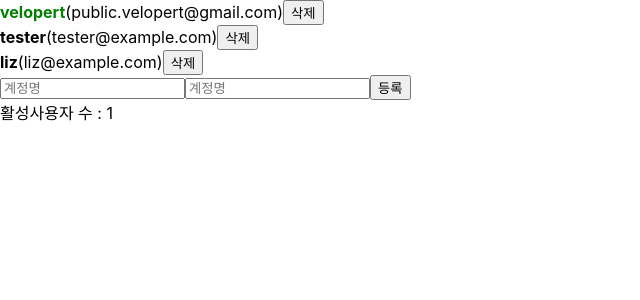
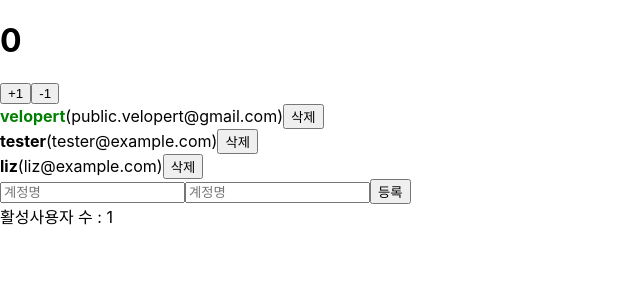
Before and after one commit to hyunjunyong/react-study, a React (Create React App) app: page / in a window 1280 px wide. Shown: the top 300 px of the page, without its empty margins (0-640 px from the left). Built offline with nearby package versions, Linux system fonts and the light colour scheme.

Commit message:
use reducer

```diff
--- a/src/App.jsx
+++ b/src/App.jsx
@@ -1,26 +1,18 @@
-import React, { useRef, useState, useMemo, useCallback } from 'react';
+import React, { useRef, useState, useMemo, useCallback,useReducer } from 'react';
 import UserList from './component/UserList';
 import CreateUser from './component/CreateUser';
+import Counter from './component/counter';
 
 function countActiveUsers(users) {
   console.log('활성 사용자 수를 세는중...');
   return users.filter(user => user.active).length;
 }
-
-function App() {
-  const [inputs, setInputs] = useState({
+const initialState = {
+  inputs: {
     username: '',
     email: ''
-  });
-  const { username, email } = inputs;
-  const onChange = useCallback(e => {
-    const { name, value } = e.target;
-    setInputs(inputs => ({
-      ...inputs,
-      [name]: value
-    }));
-  }, []);
-  const [users, setUsers] = useState([
+  },
+  users: [
     {
       id: 1,
       username: 'velopert',
@@ -39,37 +31,86 @@
       email: 'liz@example.com',
       active: false
     }
-  ]);
+  ]
+};
 
+function reducer(state, action) {
+  switch (action.type) {
+    case 'CHANGE_INPUT':
+      return {
+        ...state,
+        inputs: {
+          ...state.inputs,
+          [action.name]: action.value
+        }
+      };
+    case 'CREATE_USER':
+      return {
+        inputs: initialState.inputs,
+        users: state.users.concat(action.user)
+      };
+    case 'TOGGLE_USER':
+      return {
+        ...state,
+        users: state.users.map(user =>
+          user.id === action.id ? { ...user, active: !user.active } : user
+        )
+      };
+    case 'REMOVE_USER':
+      return {
+        ...state,
+        users: state.users.filter(user => user.id !== action.id)
+      };
+    default:
+      return state;
+  }
+}
+
+function App() {
+  const [state, dispatch] = useReducer(reducer, initialState);
   const nextId = useRef(4);
+
+  const { users } = state;
+  const { username, email } = state.inputs;
+
+  const onChange = useCallback(e => {
+    const { name, value } = e.target;
+    dispatch({
+      type: 'CHANGE_INPUT',
+      name,
+      value
+    });
+  }, []);
+
   const onCreate = useCallback(() => {
-    const user = {
-      id: nextId.current,
-      username,
-      email
-    };
-    setUsers(users => users.concat(user));
-
-    setInputs({
-      username: '',
-      email: ''
+    dispatch({
+      type: 'CREATE_USER',
+      user: {
+        id: nextId.current,
+        username,
+        email
+      }
     });
     nextId.current += 1;
   }, [username, email]);
 
+  const onToggle = useCallback(id => {
+    dispatch({
+      type: 'TOGGLE_USER',
+      id
+    });
+  }, []);
+
   const onRemove = useCallback(id => {
-    setUsers(users => users.filter(user => user.id !== id));
-  }, []);
-  const onToggle = useCallback(id => {
-    setUsers(users =>
-      users.map(user =>
-        user.id === id ? { ...user, active: !user.active } : user
-      )
-    );
+    dispatch({
+      type: 'REMOVE_USER',
+      id
+    });
   }, []);
   const count = useMemo(() => countActiveUsers(users), [users]);
   return (
     <div className="App">
+      <Counter />
       <UserList users={users} onRemove={onRemove} onToggle={onToggle} />
       <CreateUser
         username={username}
--- a/src/component/counter.jsx
+++ b/src/component/counter.jsx
@@ -1,16 +1,26 @@
-import {useState} from 'react'
+import {useReducer, useState} from 'react'
+
+const reducer = (state, action) =>{
+  switch (action.type){
+    case 'INCREMENT':
+      return state + 1;
+    case 'DECREMENT':
+      return state - 1;
+    default:
+      return state;
+  }
+}
 
 function Counter() {
-  const [number, setNumber] = useState(0);
-  // 첫번째 원소는 현재 상태, 두번째 원소는 Setter 함수
-  const onIncrease = () =>{
-    setNumber(prevNum => prevNum+1);
-    // setNumber(number+1)
-  }
-  const onDecrease = () =>{
-    setNumber(prevNum => prevNum-1);
-    // setNumber(number-1)
-  }
+  const [number, dispatch] = useReducer(reducer,0);
+
+  const onIncrease = () => {
+    dispatch({ type: 'INCREMENT' });
+  };
+
+  const onDecrease = () => {
+    dispatch({ type: 'DECREMENT' });
+  };
   return (
     <div >
       <h1>{number}</h1>
```
